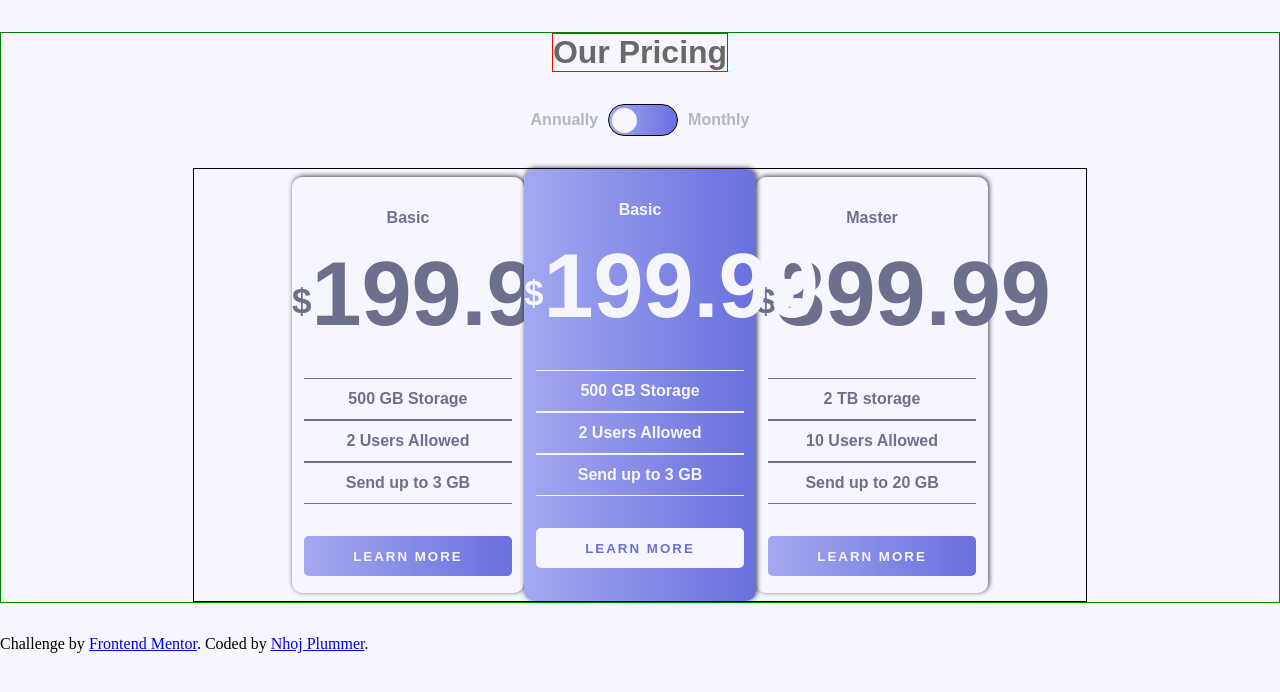
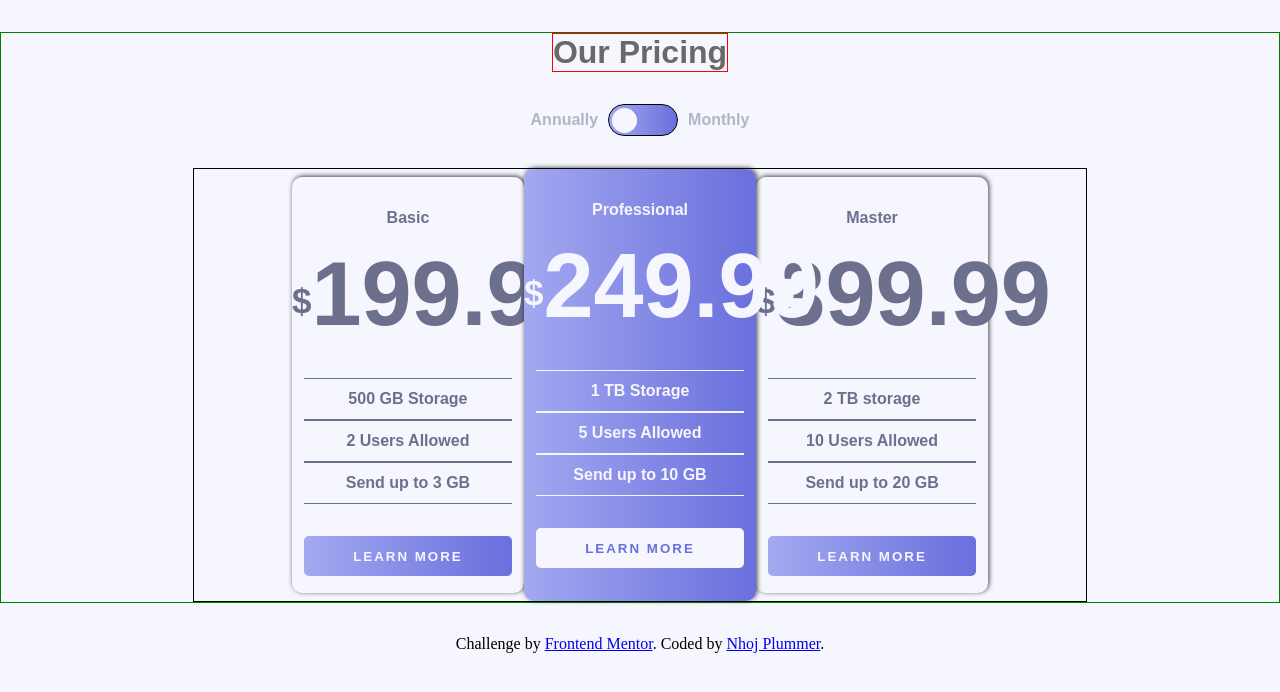
Before and after one commit to Nhoj-Plummer/pricing-component-with-toggle, a React (Create React App) app: page / in a window 1280 px wide. Shown: the top 692 px of the page. Built offline with nearby package versions, Linux system fonts and the light colour scheme.

Commit message:
Challenge nearly completed

```diff
--- a/src/App.css
+++ b/src/App.css
@@ -7,4 +7,5 @@
 
 body {
   background-color: var(--color-very-light-grayish-blue);
+  text-align: center;
 }
--- a/src/components/Toggle/Toggle.css
+++ b/src/components/Toggle/Toggle.css
@@ -8,6 +8,9 @@
   border-radius: 30px;
   padding: 3px;
 }
+.toggle-container:hover {
+  opacity: 0.5;
+}
 
 .toggle-handle {
   width: 25px;
@@ -15,5 +18,3 @@
   border-radius: 50%;
   background-color: var(--color-very-light-grayish-blue);
 }
-
-/* Attempt animations later on in new challenges or comeback here one day */
--- a/src/containers/Pricing/pricing.js
+++ b/src/containers/Pricing/pricing.js
@@ -36,7 +36,7 @@ const Pricing = () => {
       {!price && (
         <div className="pricing-container_prices annually">
           <Card title="Basic" price="199.99" storage="500 GB Storage" users="2 Users Allowed" sendGB="Send up to 3 GB" />
-          <MiddleCard title="Basic" price="199.99" storage="500 GB Storage" users="2 Users Allowed" sendGB="Send up to 3 GB" />
+          <MiddleCard title="Professional" price="249.99" storage="1 TB Storage" users="5 Users Allowed" sendGB="Send up to 10 GB" />
           <Card title="Master" price="399.99" storage="2 TB storage" users="10 Users Allowed" sendGB="Send up to 20 GB" />
         </div>
       )}
@@ -44,7 +44,9 @@ const Pricing = () => {
       {/* Monthly Options Mapping/Conditioning */}
       {price && (
         <div className="pricing-container_prices mnothly">
-          <Card title="Monthly" />
+          <Card title="Basic" price="19.99" storage="500 GB Storage" users="2 Users Allowed" sendGB="Send up to 3 GB" />
+          <MiddleCard title="Professional" price="24.99" storage="500 GB Storage" users="2 Users Allowed" sendGB="Send up to 3 GB" />
+          <Card title="Master" price="39.99" storage="2 TB storage" users="10 Users Allowed" sendGB="Send up to 20 GB" />
         </div>
       )}
     </div>
```
